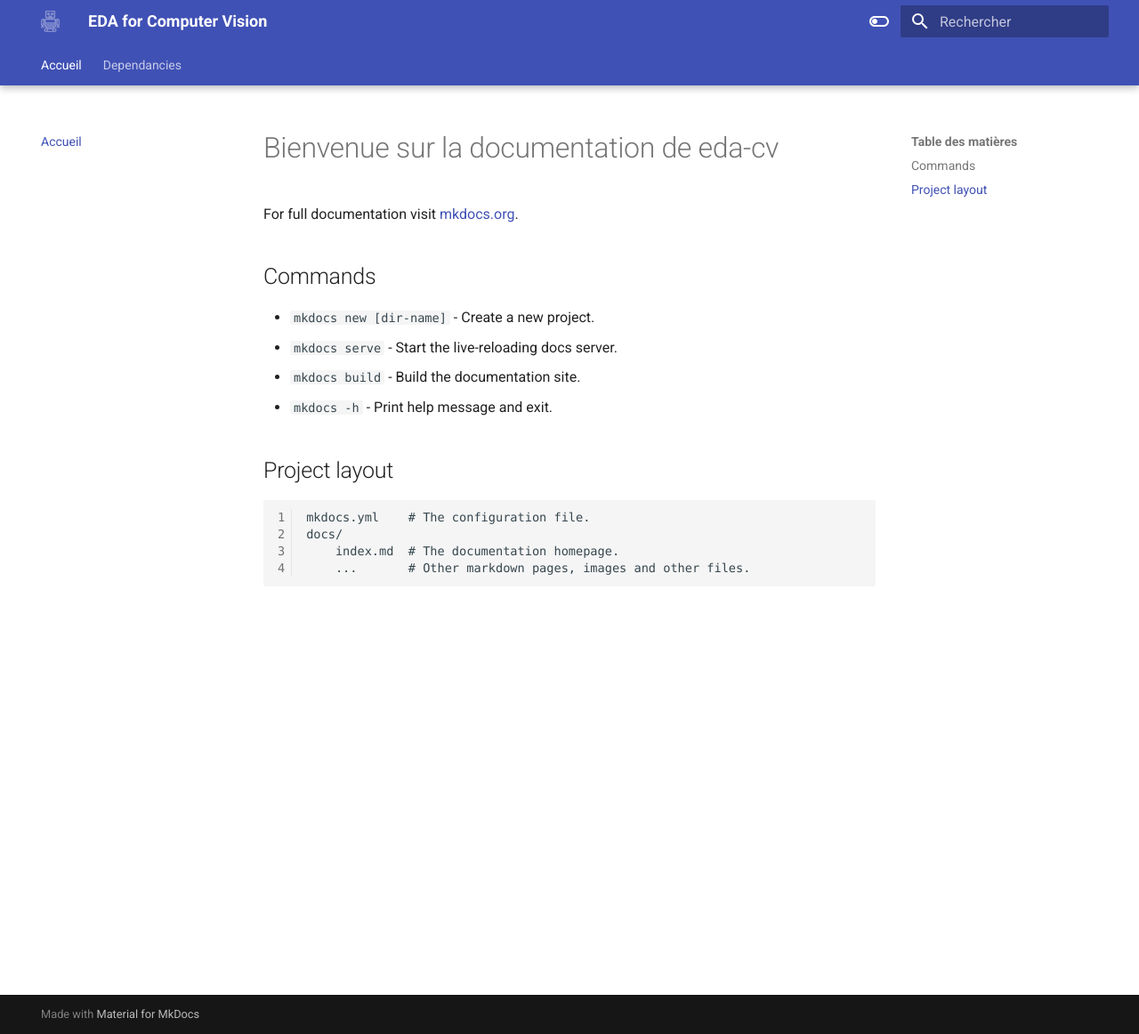
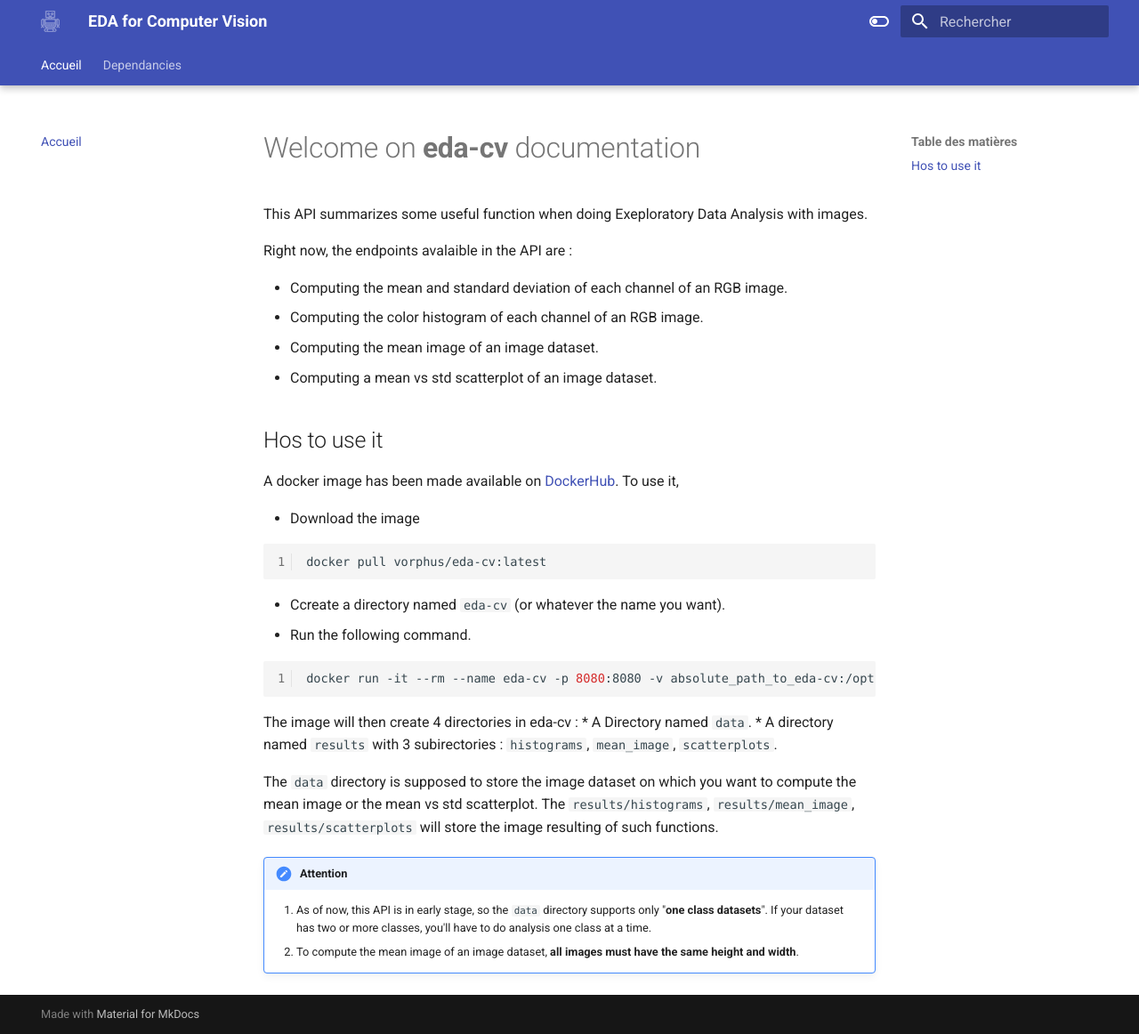
Before and after one commit to Klimorg/eda-cv, an MkDocs documentation site: the page built from docs/index.md, in a window 1280 px wide and 1162 px high. Shown: the whole window at 89% size. Built offline with MkDocs 1.6.1 and Material for MkDocs 9.7.7, drawn with Linux system fonts in a browser that asks for light colours; some web fonts are replaced.

````diff
--- a/docs/index.md
+++ b/docs/index.md
@@ -1,18 +1,39 @@
-# Bienvenue sur la documentation de eda-cv
+# Welcome on **eda-cv** documentation
+
+This API summarizes some useful function when doing Exeploratory Data Analysis with images.
+
+Right now, the endpoints avalaible in the API are :
+
+* Computing the mean and standard deviation of each channel of an RGB image.
+* Computing the color histogram of each channel of an RGB image.
+* Computing the mean image of an image dataset.
+* Computing a mean vs std scatterplot of an image dataset.
 
 
-For full documentation visit [mkdocs.org](https://www.mkdocs.org).
+## Hos to use it
 
-## Commands
+A docker image has been made available on [DockerHub](https://hub.docker.com/repository/docker/vorphus/eda-cv/general). To use it,
 
-* `mkdocs new [dir-name]` - Create a new project.
-* `mkdocs serve` - Start the live-reloading docs server.
-* `mkdocs build` - Build the documentation site.
-* `mkdocs -h` - Print help message and exit.
+* Download the image
 
-## Project layout
+```shell
+docker pull vorphus/eda-cv:latest
+```
 
-    mkdocs.yml    # The configuration file.
-    docs/
-        index.md  # The documentation homepage.
-        ...       # Other markdown pages, images and other files.
+* Ccreate a directory named `eda-cv` (or whatever the name you want).
+* Run the following command.
+
+```shell
+docker run -it --rm --name eda-cv -p 8080:8080 -v absolute_path_to_eda-cv:/opt vorphus/eda-cv:latest
+```
+
+The image will then create 4 directories in eda-cv :
+* A Directory named `data`.
+* A directory named `results` with 3 subirectories : `histograms`, `mean_image`, `scatterplots`.
+
+The `data` directory is supposed to store the image dataset on which you want to compute the mean image or the mean vs std scatterplot. The `results/histograms`, `results/mean_image`, `results/scatterplots` will store the image resulting of such functions.
+
+!!! attention "Attention"
+
+    1. As of now, this API is in early stage, so the `data` directory supports only "**one class datasets**". If your dataset has two or more classes, you'll have to do analysis one class at a time.
+    2. To compute the mean image of an image dataset, **all images must have the same height and width**.
--- a/requirements.txt
+++ b/requirements.txt
@@ -3,6 +3,7 @@ arrow==1.2.2
 dynaconf==3.1.8
 fastapi==0.78.0
 gunicorn==20.1.0
+loguru==0.6.0
 matplotlib==3.5.2
 numpy==1.22.4
 Pillow==9.1.1
````
Also changed, not shown: 3 other files.
